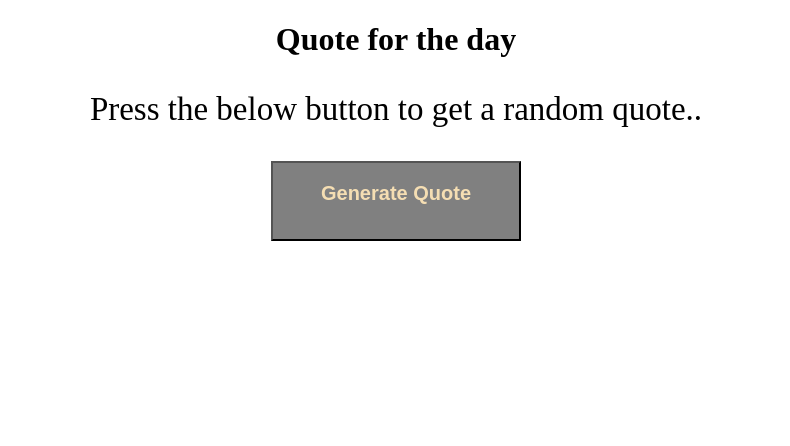
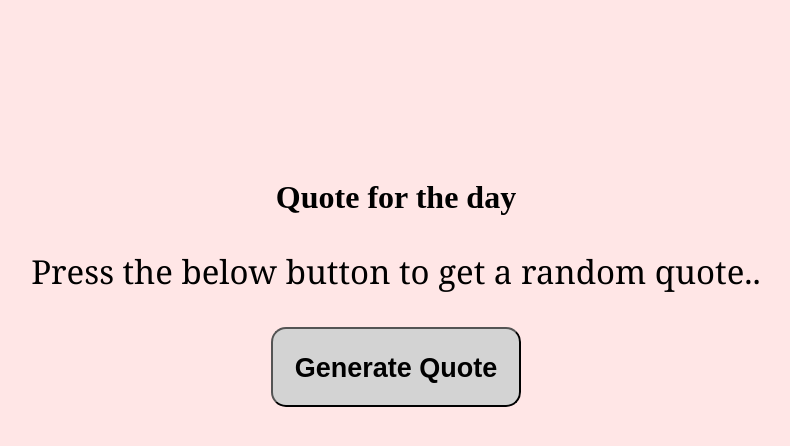
Before and after one commit to pvarsha22/Random_quote_generator, a plain HTML site: page index.html in a window 1280 px wide. Shown: the whole page, without its empty margins (244-1034 px from the left). Drawn offline with Linux system fonts and the light colour scheme.

Commit message:
add styles

```diff
--- a/quote.css
+++ b/quote.css
@@ -1,4 +1,5 @@
 div{
+    padding-top: 150px;
     text-align: center;
 }
 h3{
@@ -8,12 +9,21 @@ h3{
 button{
     width: 250px;
     height: 80px;
-    background-color:gray;
-    color: wheat;
+    background-color:lightgrey;
+    color: black;
+    border-radius: 15px;
+    font-size: large;
 }
 p{
+    font-family: Georgia, 'Times New Roman', Times, serif;
     font-size: 33px;
 }
 button:hover{
-    background-color: green;
+    background-color: Lightgreen;
 }
+#quoteOutput,#authorOutput{
+    font-family: cursive;
+}
+body{
+    background-color: rgb(255, 230, 230);
+}
```
